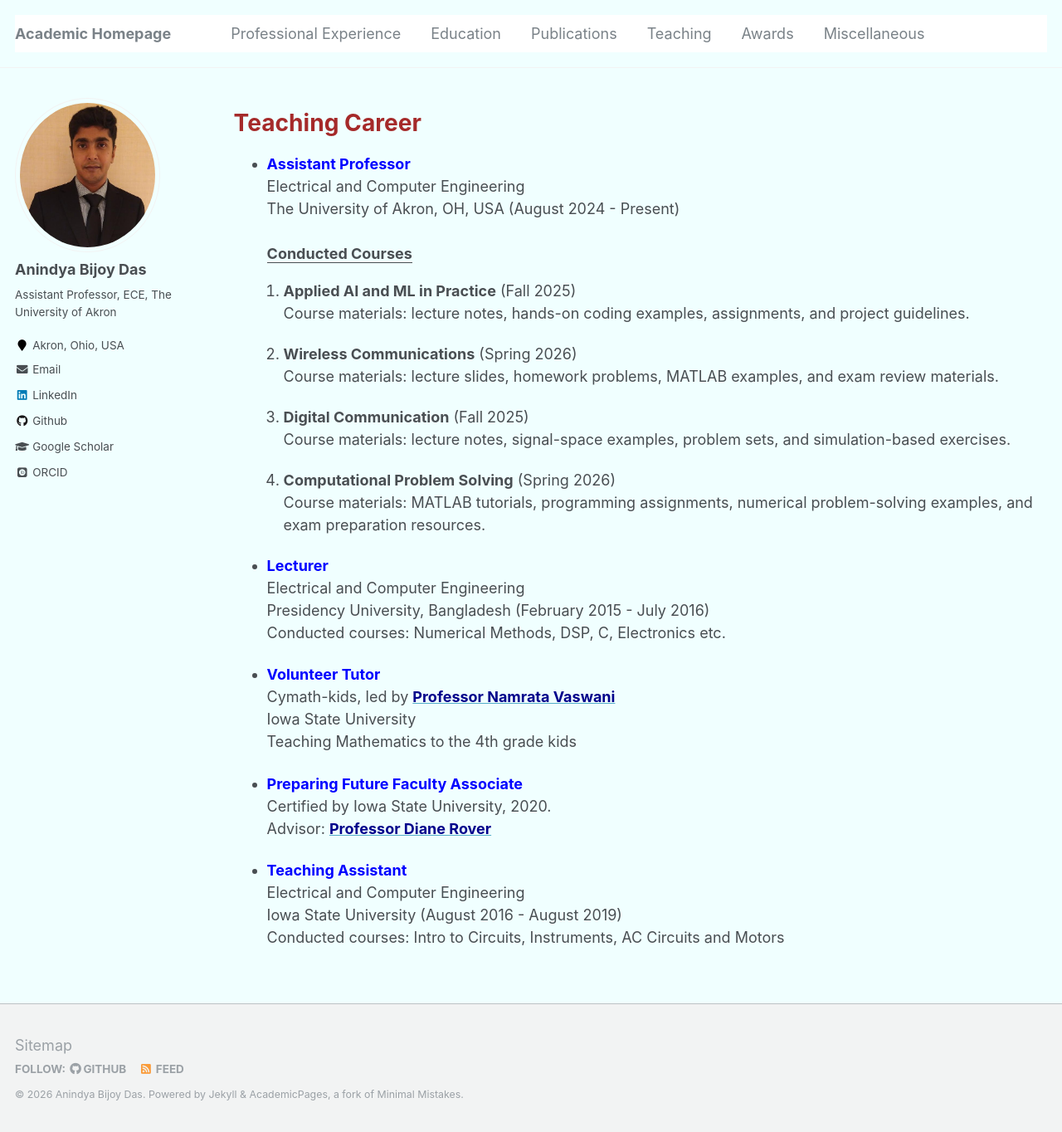
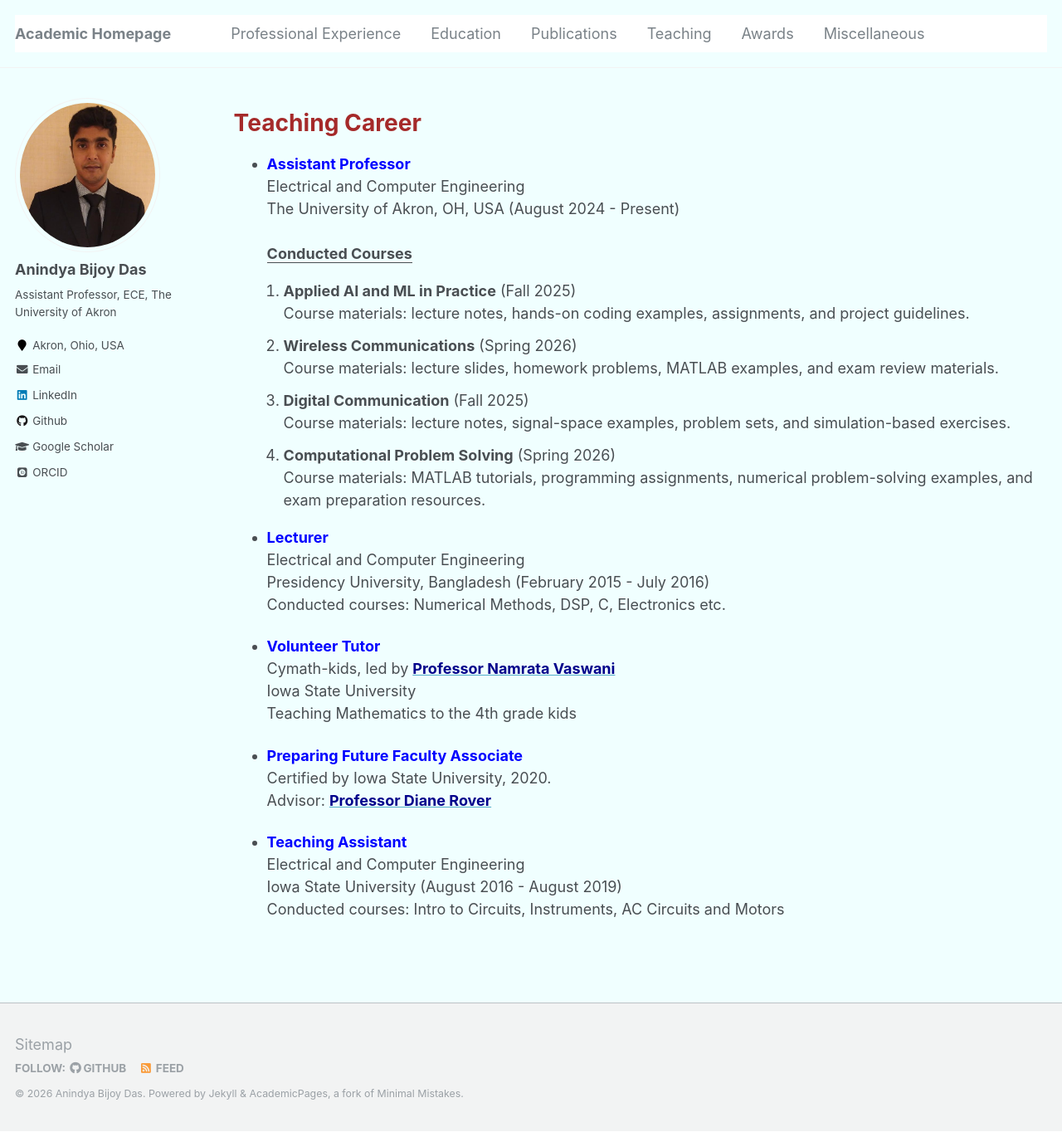
Before and after one commit to anindyabijoydas/portfolio, a Jekyll site: the page built from _pages/teaching.md, in a window 1280 px wide and 1364 px high. Shown: the whole window at 83% size. Built offline with Jekyll 4.4.1, drawn with Linux system fonts in a browser that asks for light colours; some web fonts are replaced.

Commit message:
Update teaching.md

```diff
--- a/_pages/teaching.md
+++ b/_pages/teaching.md
@@ -20,22 +20,22 @@ redirect_from:
   <u><strong>Conducted Courses</strong></u><br/>
 
 <ol style="margin-top: 10px; margin-left: 35px; padding-left: 25px;">
-  <li style="margin-bottom: 22px;">
+  <li style="margin-bottom: 12px;">
     <strong>Applied AI and ML in Practice</strong> (Fall 2025) <br/>
     Course materials: lecture notes, hands-on coding examples, assignments, and project guidelines.
   </li>
 
-  <li style="margin-bottom: 22px;">
+  <li style="margin-bottom: 12px;">
     <strong>Wireless Communications</strong> (Spring 2026) <br/>
     Course materials: lecture slides, homework problems, MATLAB examples, and exam review materials.
   </li>
 
-  <li style="margin-bottom: 22px;">
+  <li style="margin-bottom: 12px;">
     <strong>Digital Communication</strong> (Fall 2025) <br/>
     Course materials: lecture notes, signal-space examples, problem sets, and simulation-based exercises.
   </li>
 
-  <li style="margin-bottom: 22px;">
+  <li style="margin-bottom: 12px;">
     <strong>Computational Problem Solving</strong> (Spring 2026) <br/>
     Course materials: MATLAB tutorials, programming assignments, numerical problem-solving examples, and exam preparation resources.
   </li>
```
